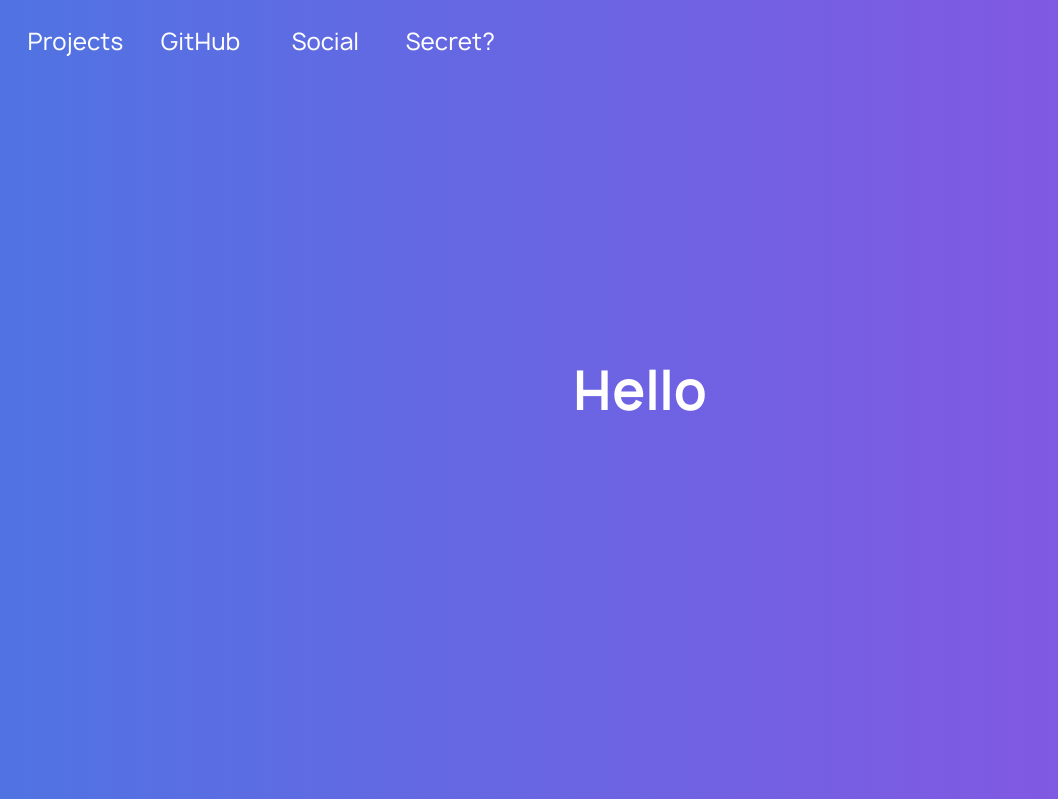
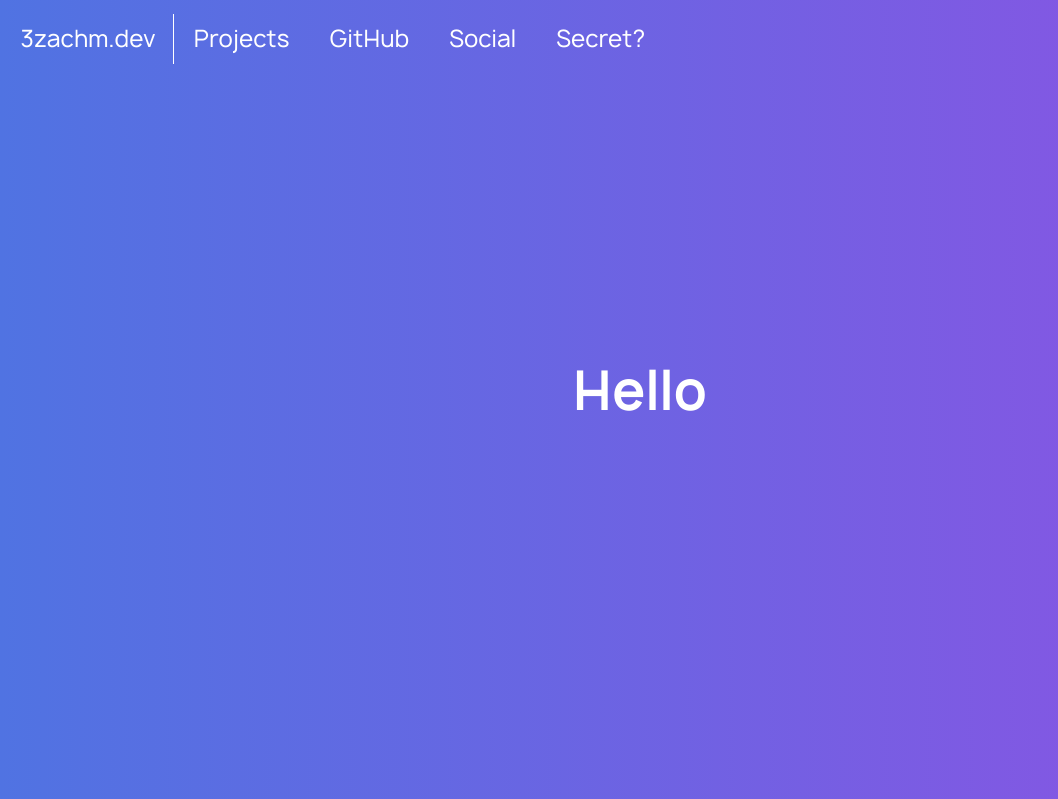
Before and after one commit to 3zachm/3zachm.dev, a PHP site: page / in a window 1280 px wide. Shown: the top 799 px of the page, without its empty margins (0-1058 px from the left). Run offline with PHP 8.4, Linux system fonts and the light colour scheme.

Commit message:
menu navbar change

```diff
--- a/css/style.css
+++ b/css/style.css
@@ -49,10 +49,12 @@ a, a:hover, a:visited, a:active {
 }
 
 #main-bg {
+    position: relative;
+    left: 0;
+    top: 0;
+    z-index: 0;
     width: 100%;
     height: 100vh;
-    position: relative;
-    z-index: 0;
 }
 
 .main-header-center {
@@ -80,19 +82,6 @@ a, a:hover, a:visited, a:active {
     font-size: 50px;
 	font: regular;
     letter-spacing: 0.05em;
-}
-
-.main-menu {
-    font-family: manrope;
-    font-size: 23px;
-    text-align: left;
-    width: 100%;
-    position: absolute;
-    top: 0%;
-    left: 0;
-    -webkit-transform: translate(1%, -10%);
-        -ms-transform: translate(1%, -10%);
-            transform: translate(1%, -10%);
 }
 
 .section {
@@ -195,59 +184,86 @@ a, a:hover, a:visited, a:active {
 
 /*"Code" for menu*/
 
-.main-menu ul {
-    list-style-type: none;
+.main-menu {
+    display:flex;
+    align-items: center;
+    justify-content: left;
+    font-family: manrope;
+    width: 100%;
     position: absolute;
-    padding-left: 0px;
-}
-.underbar {
-    width: 0;
-    height: 10%;
-    background: rgba(100,100,200,0);
-    top: 100%;
-    position: absolute;
-    transition: 0.5s ease;
+    top: 0%;
+    left: 0;
+    -webkit-transform: translate(0, 0%);
+        -ms-transform: translate(0, 0%);
+            transform: translate(0, 0%);
 }
 
-.main-menu li, #a-menu {
-    text-align: center;
-    width: 125px;
-    float: left;
-    transition: 0.4s ease;
-    cursor: pointer;
-    z-index: 2;
+.main-menu p {
+    font-family: manrope;
+    font-size: 23px;
+    text-decoration: none;
+    padding: 20px 0px;
+    margin: 0px 20px;
+    color: #ffffff;
 }
 
-.main-menu li:hover {
-    text-shadow: 0px -2px 0px #6d6d6d63, 0 0 5px rgba(184, 184, 184, 0.8), 0 -4px 15px rgba(255,255,255,0.5);
+main-nenu p:before {
+    content:"\a0";
+    display:block;
+    align-items: center;
+    padding:2px 0;
+    line-height:1px;
+    border-right:1px dashed #031D44;
 }
 
-.main-menu li:nth-of-type(1):hover ~ .underbar {
-    left: 2%;
-    width:20%;
-    height: 2px;
-    background: rgba(150, 250, 155, 0.5);
+.main-menu a {
+    font-family: manrope;
+    font-size: 23px;
 }
 
-.main-menu li:nth-of-type(2):hover ~ .underbar {
-    left: 27%;
-    width:20%;
-    height: 2px;
-    background: rgba(150, 197, 250, 0.5);
+.a-menu {
+    text-decoration: none;
+    color: #ffffff;
+    padding: 20px 0px;
+    margin: 0px 20px;
+    display: inline-block;
+    position: relative;
+    opacity: 1;
 }
 
-.main-menu li:nth-of-type(3):hover ~ .underbar {
-    left: 52%;
-    width:20%;
-    height: 2px;
-    background: rgba(172, 150, 250, 0.5);
+.a-menu:hover {
+    opacity: 1;
 }
 
-.main-menu li:nth-of-type(4):hover ~ .underbar {
-    left: 77%;
-    width:20%;
-    height: 2px;
-    background: rgba(150,250,250,0.5);
+.a-menu::before {
+    transition: 300ms;
+    height: 4px;
+    content: "";
+    position: absolute;
+    background-color: #ffffff;
+}
+
+.a-menu::before {
+    width: 100%;
+    bottom: 5px;
+    opacity: 0;
+}
+
+.a-menu:hover::before {
+    bottom: 10px;
+    opacity: 1;
+}
+
+.main-menu-sep {
+    border-left: 1px solid rgb(255, 255, 255);
+    height: 50px;
+    left: 50%;
+    margin-left: -3px;
+    top: 0;
+}
+
+#jerma-menu::before {
+    background: rgb(150, 250, 250);
     animation: rgbthing 1000ms 0ms infinite linear;
 }
 
--- a/index.html
+++ b/index.html
@@ -4,7 +4,7 @@
     <script src="https://ajax.googleapis.com/ajax/libs/jquery/3.5.1/jquery.min.js"></script>
     <script src="https://unpkg.com/aos@2.3.1/dist/aos.js"></script>
     <script src="js/granim.js"></script>
-    <link rel="stylesheet" type="text/css" href="css/style.css?v=1.0">
+    <link rel="stylesheet" type="text/css" href="css/style.css?v=1.01">
     <link rel="apple-touch-icon" sizes="180x180" href="./favicon/apple-touch-icon.png">
 	<link rel="icon" type="image/png" sizes="32x32" href="./favicon/favicon-32x32.png">
 	<link rel="icon" type="image/png" sizes="16x16" href="./favicon/favicon-16x16.png">
@@ -15,13 +15,12 @@
     <header class="main-header" id="main-header" style="display: none;">
         <canvas id="main-bg"></canvas>
         <div class="main-menu">
-            <ul>
-                <li><a href="#section-projects" id="a-menu">Projects</a></li>
-                <li><a href="#section-github" id="a-menu">GitHub</a></li>
-                <li><a href="#section-social" id="a-menu">Social</a></li>
-                <li id="jerma-menu"><a href="javascript:jerma_init();" id="a-menu">Secret?</a></li>
-                <div class="underbar"></div>
-              </ul>
+            <p class="p-menu">3zachm.dev</p>
+            <div class="main-menu-sep"></div>
+            <a href="#section-projects" class="a-menu">Projects</a>
+            <a href="#section-github" class="a-menu">GitHub</a>
+            <a href="#section-social" class="a-menu">Social</a>
+            <a href="javascript:jerma_init();" class="a-menu" id="jerma-menu">Secret?</a>
         </div>
         <div class="main-header-center">
             <h1 class="main-header-heading">Hello</h1>
@@ -62,5 +61,5 @@
         </div>
     </section>
     <script src="https://cdn.rawgit.com/michalsnik/aos/2.1.1/dist/aos.js"></script>
-    <script src="js/main.js?v=1.0"></script>
+    <script src="js/main.js?v=1.01"></script>
 </body>
```
